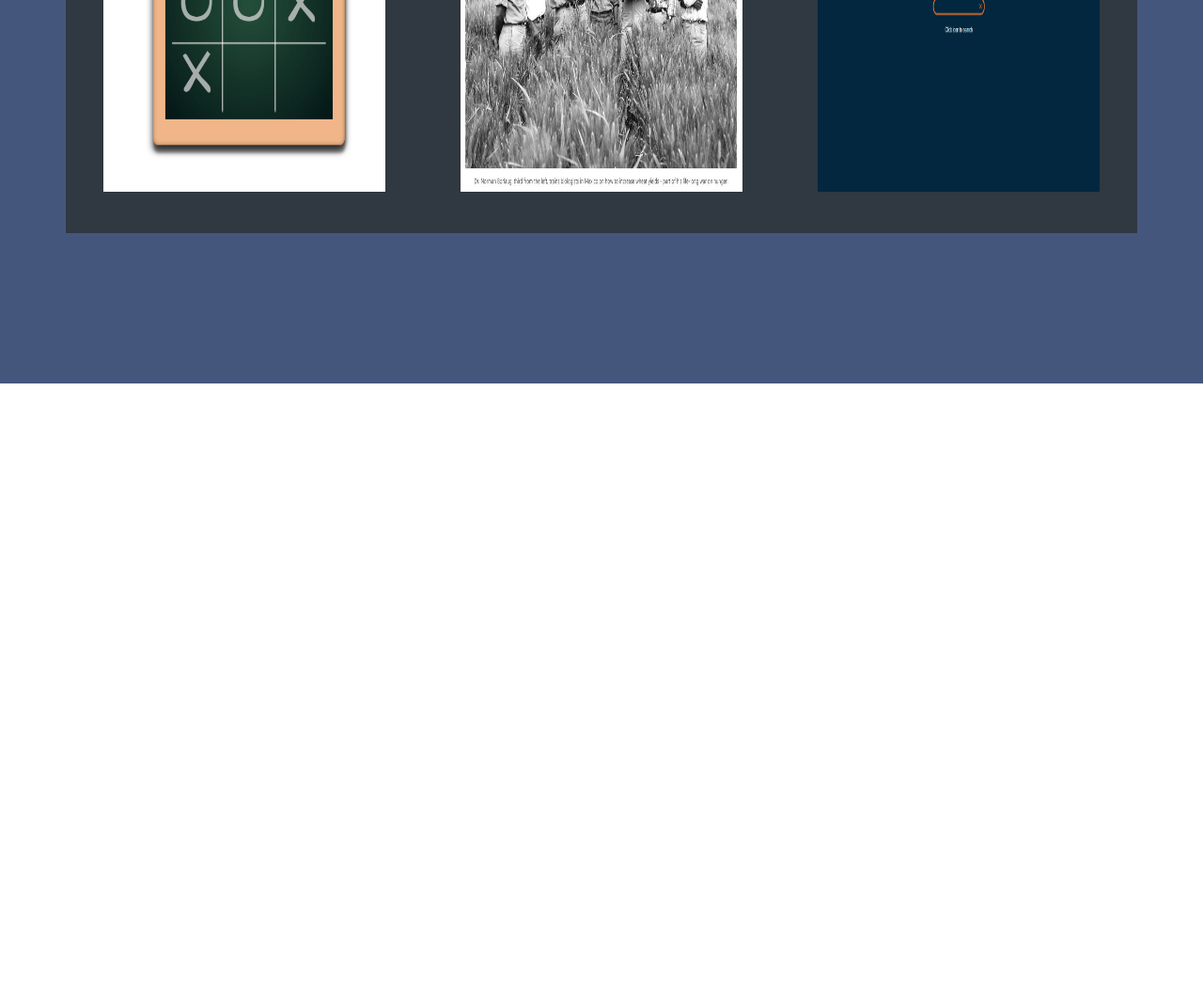
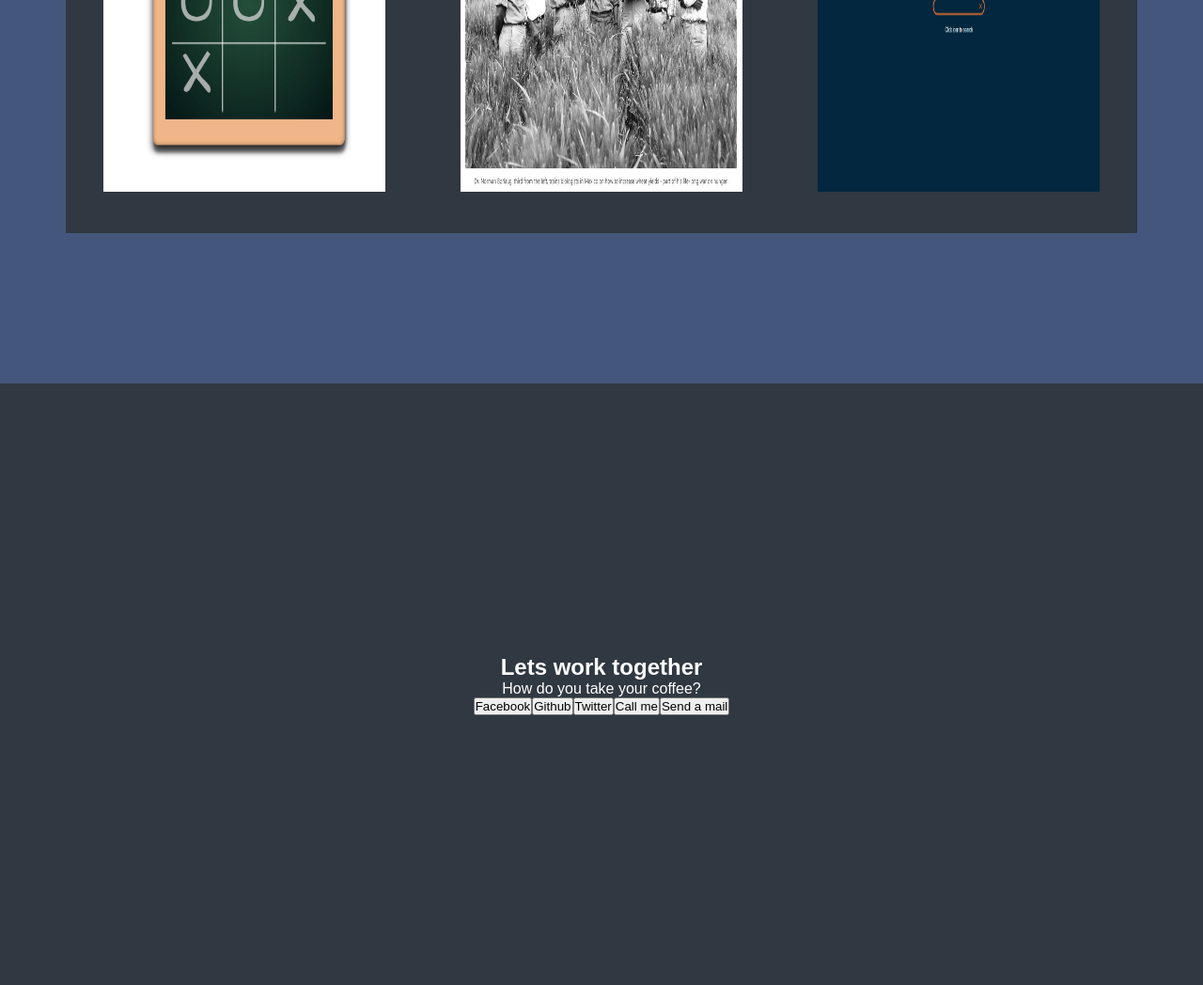
Before and after one commit to Muji02/MUJTABA-AHMAD-Portfolio-KS, a plain HTML site: page Portfolio/index.html in a window 1280 px wide. Shown: the part 1825-2873 px from the top of the page at 94% size. Before the commit the page ends 2233 px from the top, so only its background shows below. Drawn offline with Linux system fonts and the light colour scheme.

Commit message:
contact section initial

```diff
--- /dev/null
+++ b/Portfolio/contact-section.css
@@ -0,0 +1,19 @@
+.contact-section {
+  display: flex;
+  flex-direction: column;
+  justify-content: center;
+  align-items: center;
+  text-align: center;
+  width: 100%;
+  height: 80vh;
+  background-color: #303841;
+  color: white;
+}
+
+.contact-section h2 {
+  font-weight: 700;
+}
+
+.contact-links {
+  display: flex;
+}
--- a/Portfolio/index.html
+++ b/Portfolio/index.html
@@ -6,6 +6,7 @@
     <title>Portfolio</title>
     <link rel="stylesheet" href="navbar.css" />
     <link rel="stylesheet" href="project-section.css" />
+    <link rel="stylesheet" href="contact-section.css" />
   </head>
   <body>
     <div class="navbar">
@@ -56,5 +57,17 @@
         </div>
       </div>
     </div>
+
+    <div class="contact-section">
+      <h2>Lets work together</h2>
+      <p>How do you take your coffee?</p>
+      <div class="contact-links">
+        <button class="btn">Facebook</button>
+        <button class="btn">Github</button>
+        <button class="btn">Twitter</button>
+        <button class="btn">Call me</button>
+        <button class="btn">Send a mail</button>
+      </div>
+    </div>
   </body>
 </html>
```
